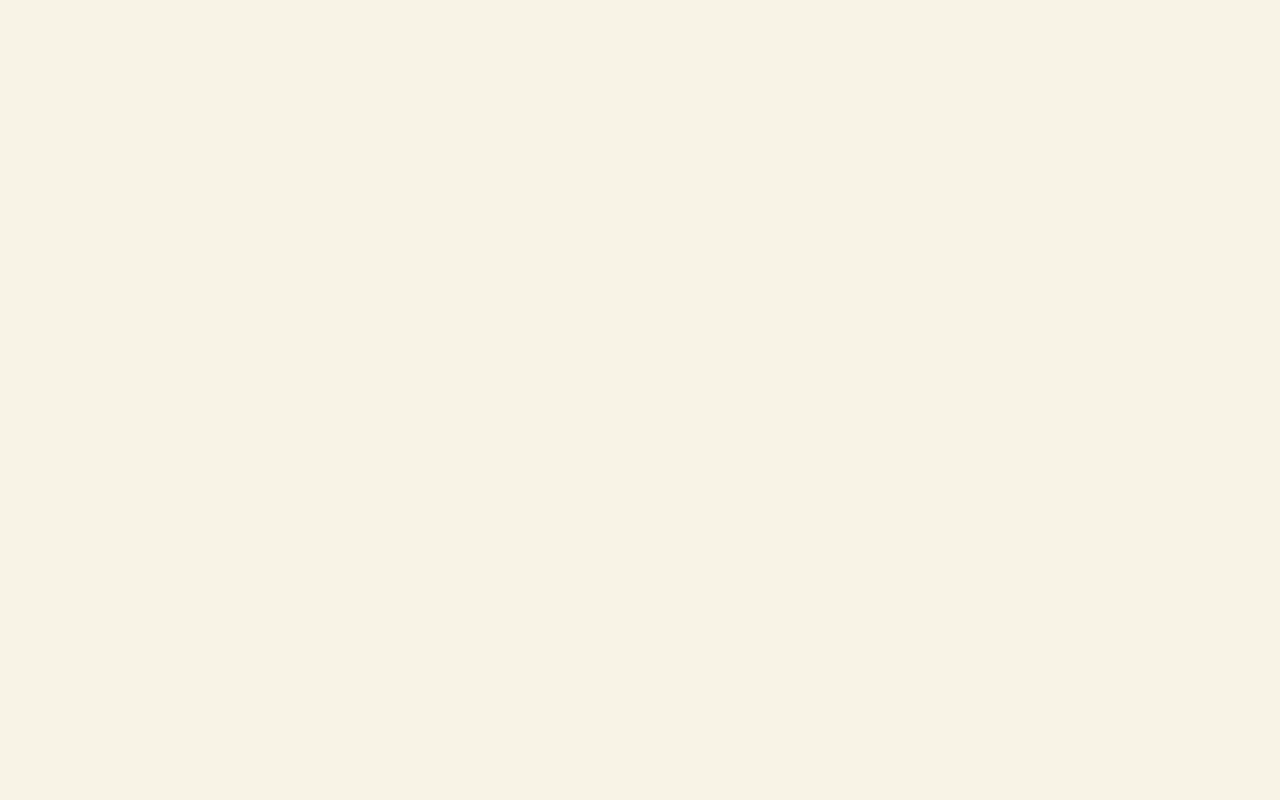
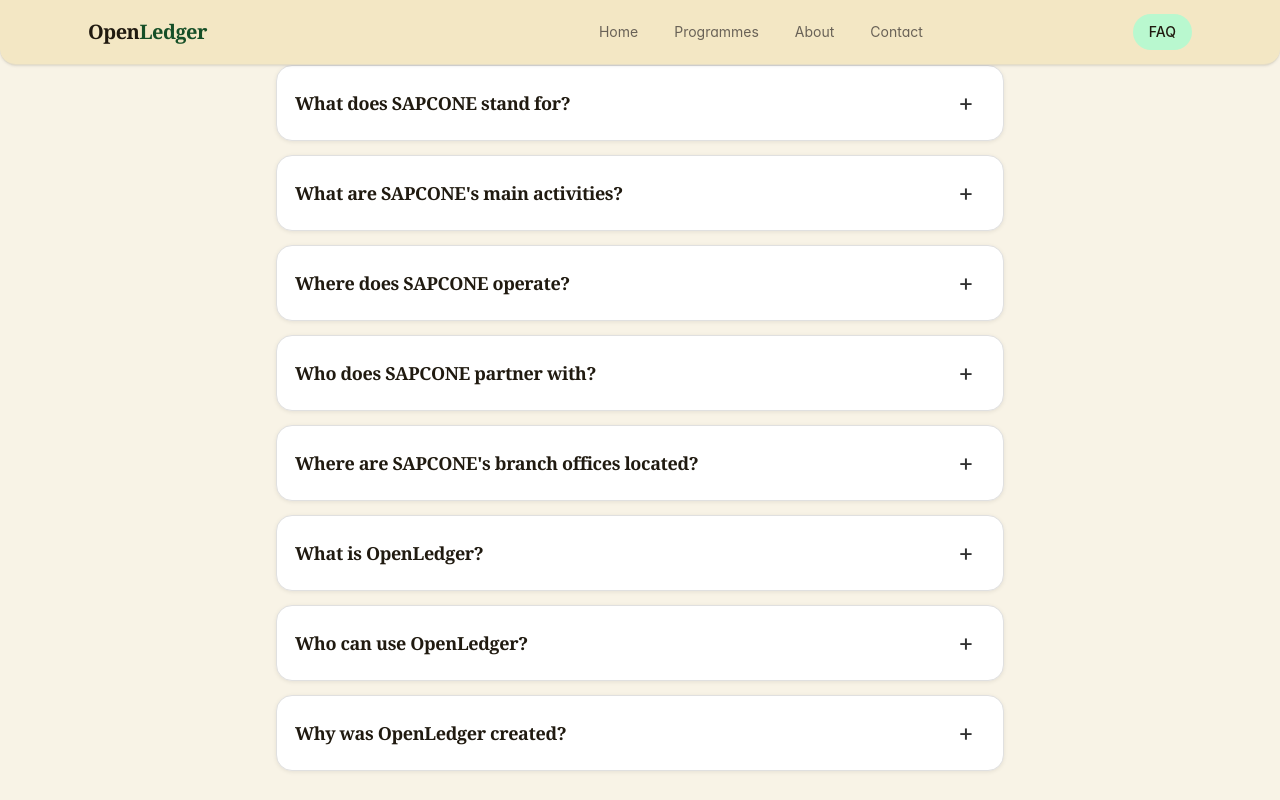
Before and after one commit to OpenLedgerCrew/openledger, a React (Vite) app in the folder frontend/: page /frequentlyAskedQuestions in a window 1280 px wide. Before the commit this address had no page. Shown: the top 800 px of the page. Built offline with nearby package versions, Linux system fonts and the light colour scheme.

Commit message:
"feat:FAQ"

```diff
--- a/frontend/src/App.tsx
+++ b/frontend/src/App.tsx
@@ -5,6 +5,7 @@
 import PdfExport from "./pages/PdfExport";
 import { About } from "./pages/About";
 import Contact from "./pages/Contact";
+import FrequentlyAskedQuestions from "./pages/frequentlyAskedQuestions";
 
 export default function App() {
   return (
@@ -14,6 +15,10 @@
       <Route path="/export" element={<PdfExport />} />
       <Route path="/about" element={<About />} />
       <Route path="/contact" element={<Contact />} />
+      <Route
+        path="/frequentlyAskedQuestions"
+        element={<FrequentlyAskedQuestions />}
+      />
     </Routes>
   );
 }
--- a/frontend/src/components/Header.tsx
+++ b/frontend/src/components/Header.tsx
@@ -43,6 +43,19 @@
         </nav>
 
         <div className="ml-auto flex items-center gap-3">
+          <NavLink
+            to="/frequentlyAskedQuestions"
+            className={({ isActive }: { isActive?: boolean }) =>
+              cn(
+                "rounded-full px-4 py-2 text-sm transition-colors duration-200",
+                isActive
+                  ? "font-medium text-foreground bg-green-200"
+                  : "text-muted-foreground hover:text-foreground hover:bg-green-100 hover:text-green-800",
+              )
+            }
+          >
+            FAQ
+          </NavLink>
           {showSearch && (
             <div className="relative hidden sm:block">
               <Search className="pointer-events-none absolute left-2.5 top-1/2 h-4 w-4 -translate-y-1/2 text-muted-foreground" />
--- /dev/null
+++ b/frontend/src/pages/frequentlyAskedQuestions.tsx
@@ -0,0 +1,179 @@
+import React, { useEffect, useRef, useState } from "react";
+import { Header } from "../components/Header";
+import { Footer } from "../components/Footer";
+
+export default function FrequentlyAskedQuestions() {
+  const faqRef = useRef<HTMLDivElement | null>(null);
+
+  const faqs = [
+    {
+      question: "What does SAPCONE stand for?",
+      answer:
+        "SAPCONE stands for Sustainable Approaches for Community Empowerment. It is a local Kenyan Non-Governmental Organization (NGO) originally founded in 2006.",
+    },
+    {
+      question: "What are SAPCONE's main activities?",
+      answer:
+        "The organization focuses on several core thematic areas:\n\n• Humanitarian Assistance & Emergency Response: Providing multipurpose cash transfers and aid during severe droughts and natural disasters.\n• Peace & Security: Facilitating conflict mitigation and peacebuilding among nomadic communities.\n• Water, Sanitation & Hygiene (WASH): Improving access to water for targeted communities and refugees.\n• Health, Nutrition & Education: Managing acute malnutrition and increasing access to quality pre-primary and primary education.",
+    },
+    {
+      question: "Where does SAPCONE operate?",
+      answer:
+        "SAPCONE primarily implements its development and humanitarian programs in the arid and semi-arid lands (ASAL) regions, with a major focus on Turkana County (including Turkana North, Kibish, Central, East, and South Sub-Counties) as well as the Omo region in Ethiopia.",
+    },
+    {
+      question: "Who does SAPCONE partner with?",
+      answer:
+        "SAPCONE collaborates with international organizations and donors such as DanChurch Aid (DCA), the Danish International Development Agency (DANIDA), and the Kenyan government. To learn more about their active projects, visit the official SAPCONE Organisation website.",
+    },
+    {
+      question: "Where are SAPCONE's branch offices located?",
+      answer:
+        "While the main headquarters is located in Lodwar, they maintain multiple strategic hubs:\n\n• Lodwar (Headquarters): Located at the SAPCONE Complex on Kanamkemer Kambi Mpya Road.\n• Nairobi Office: Located at the Repen Complex on Syokimau-Katani Road for national donor liaison.\n• Kakuma Sub-Office: Tasked with local refugee and community interventions.\n• Lokitaung Field Office: Handles operations in remote parts of Northern Turkana.",
+    },
+    {
+      question: "What is OpenLedger?",
+      answer:
+        "OpenLedger is a transparency platform that allows donors, NGOs, and the public to track humanitarian aid payments from disbursement to delivery using the Stellar blockchain.",
+    },
+    {
+      question: "Who can use OpenLedger?",
+      answer:
+        "Anyone can use OpenLedger to view publicly available programme information, payment summaries, and blockchain-verified transactions. No login is required for public programme pages.",
+    },
+    {
+      question: "Why was OpenLedger created?",
+      answer:
+        "OpenLedger was created to improve accountability and trust in humanitarian funding by providing real-time visibility into how aid is distributed.",
+    },
+  ];
+
+  const [openItems, setOpenItems] = useState<boolean[]>(
+    Array(faqs.length).fill(false),
+  );
+  const [hoveredIndex, setHoveredIndex] = useState<number | null>(null);
+
+  const toggleFaq = (index: number) => {
+    setOpenItems((current) =>
+      current.map((open, itemIndex) => (itemIndex === index ? !open : open)),
+    );
+  };
+
+  useEffect(() => {
+    if (window.location.hash === "#faq") {
+      faqRef.current?.scrollIntoView({ behavior: "smooth" });
+    }
+  }, []);
+
+  const faqItemStyle: React.CSSProperties = {
+    borderRadius: 16,
+    border: "1px solid #e0e0e0",
+    padding: 18,
+    marginBottom: 14,
+    backgroundColor: "#ffffff",
+    boxShadow: "0 1px 4px rgba(0, 0, 0, 0.08)",
+    transition:
+      "transform 150ms ease, box-shadow 150ms ease, border-color 150ms ease",
+  };
+
+  const questionBarStyle: React.CSSProperties = {
+    display: "flex",
+    justifyContent: "space-between",
+    alignItems: "center",
+    gap: 16,
+  };
+
+  const faqListStyle: React.CSSProperties = {
+    maxWidth: 760,
+    width: "100%",
+    margin: "0 auto",
+    padding: "0 16px",
+  };
+
+  const questionTextStyle: React.CSSProperties = {
+    margin: 0,
+    fontSize: 18,
+    fontWeight: 600,
+  };
+
+  const answerStyle: React.CSSProperties = {
+    marginTop: 14,
+    whiteSpace: "pre-line",
+    lineHeight: 1.65,
+    color: "#333333",
+  };
+
+  const toggleButtonStyle: React.CSSProperties = {
+    background: "transparent",
+    border: "none",
+    fontSize: 24,
+    lineHeight: 1,
+    cursor: "pointer",
+    width: 38,
+    height: 38,
+    borderRadius: 999,
+    color: "#333333",
+    display: "flex",
+    alignItems: "center",
+    justifyContent: "center",
+  };
+
+  return (
+    <div>
+      <Header />
+      <main className="faq-container" ref={faqRef}>
+        <div className="faq-list" style={faqListStyle}>
+          {faqs.map((faq, index) => {
+            const isOpen = openItems[index];
+            const isHovered = hoveredIndex === index;
+            const itemStyle: React.CSSProperties = {
+              ...faqItemStyle,
+              width: "100%",
+              transform: isHovered ? "translateY(-4px) scale(1.01)" : "none",
+              boxShadow: isHovered
+                ? "0 10px 25px rgba(0, 0, 0, 0.14)"
+                : "0 1px 4px rgba(0, 0, 0, 0.08)",
+              borderColor: isHovered ? "#c5c5c5" : "#e0e0e0",
+              zIndex: isHovered ? 1 : 0,
+            };
+
+            return (
+              <div
+                key={index}
+                className="faq-item"
+                style={itemStyle}
+                onMouseEnter={() => setHoveredIndex(index)}
+                onMouseLeave={() => setHoveredIndex(null)}
+              >
+                <div style={questionBarStyle}>
+                  <h3 className="faq-question" style={questionTextStyle}>
+                    {faq.question}
+                  </h3>
+                  <button
+                    type="button"
+                    aria-expanded={isOpen}
+                    aria-controls={`faq-answer-${index}`}
+                    onClick={() => toggleFaq(index)}
+                    style={toggleButtonStyle}
+                  >
+                    {isOpen ? "−" : "+"}
+                  </button>
+                </div>
+                {isOpen && (
+                  <p
+                    id={`faq-answer-${index}`}
+                    className="faq-answer"
+                    style={answerStyle}
+                  >
+                    {faq.answer}
+                  </p>
+                )}
+              </div>
+            );
+          })}
+        </div>
+      </main>
+      <Footer />
+    </div>
+  );
+}
```
